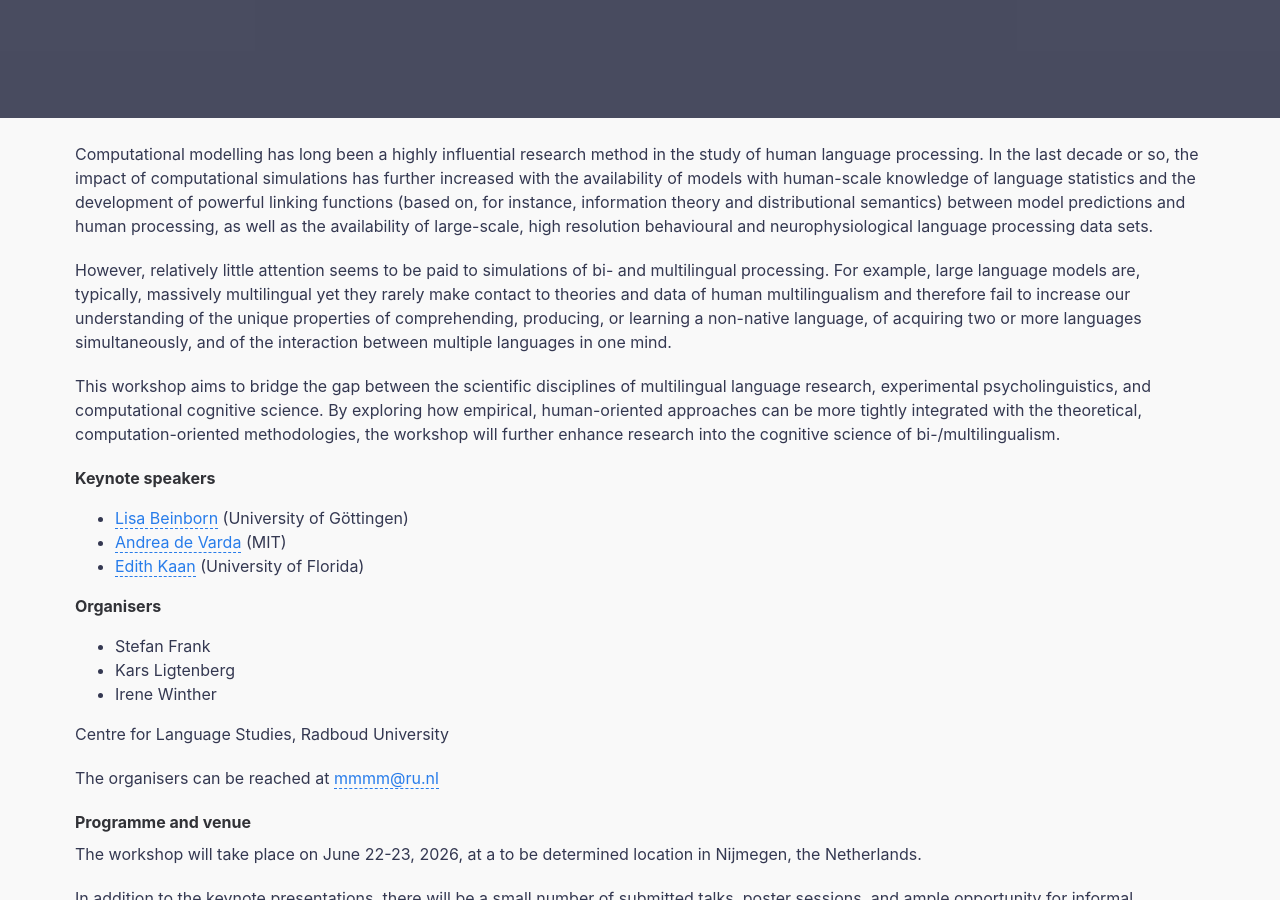
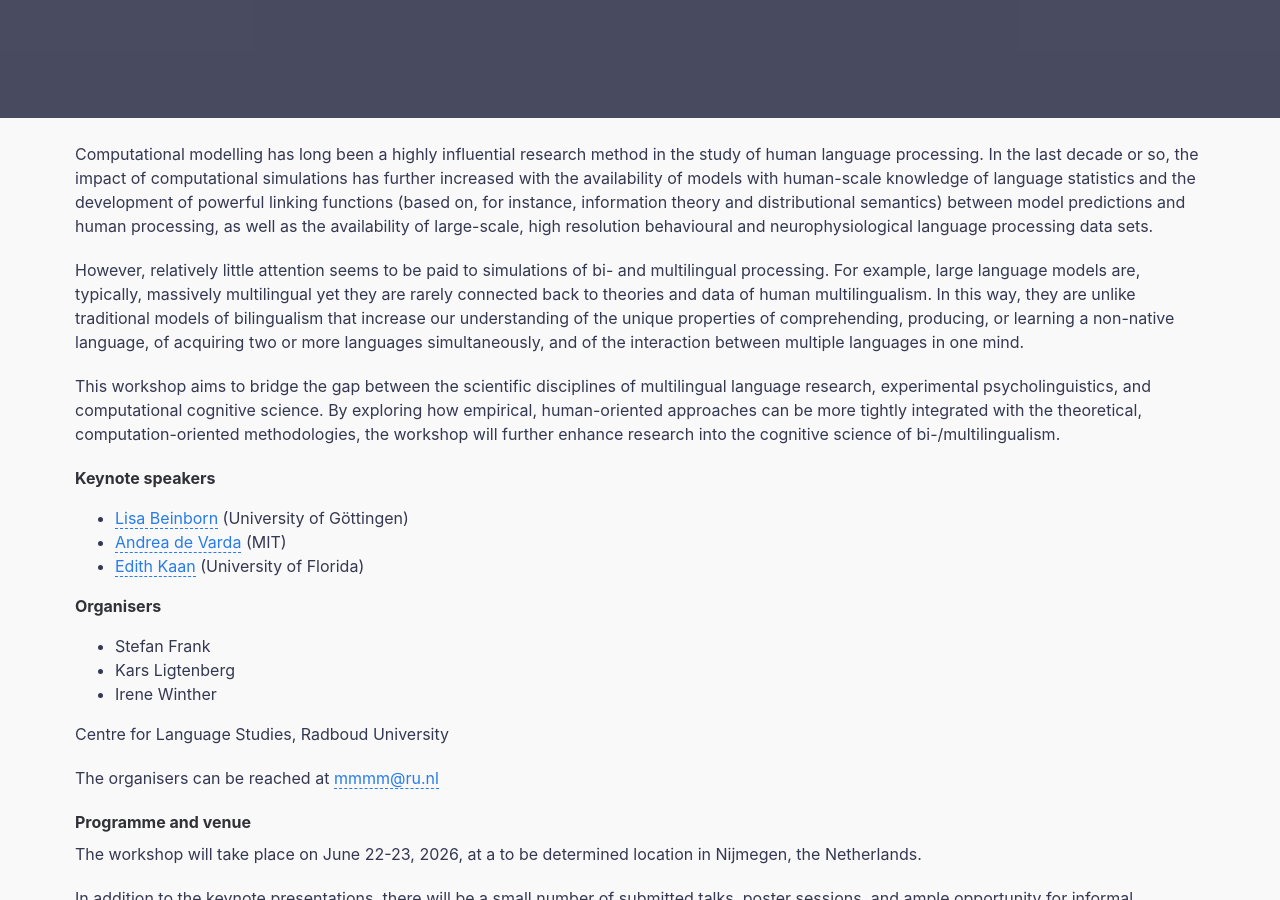
Before and after one commit to mmmm2026/mmmm2026.github.io, a Jekyll site: the page built from index.md, in a window 1280 px wide and 900 px high, scrolled down 458 px. Built offline with Jekyll 4.4.1, drawn with Linux system fonts in a browser that asks for light colours.

Commit message:
Update index.md
added final edit

```diff
--- a/index.md
+++ b/index.md
@@ -10,7 +10,7 @@ title: Multilingual Minds and Machines Meeting 2026
 <br>
 Computational modelling has long been a highly influential research method in the study of human language processing. In the last decade or so, the impact of computational simulations has further increased with the availability of models with human-scale knowledge of language statistics and the development of powerful linking functions (based on, for instance, information theory and distributional semantics) between model predictions and human processing, as well as the availability of large-scale, high resolution behavioural and neurophysiological language processing data sets.
 
-However, relatively little attention seems to be paid to simulations of bi- and multilingual processing. For example, large language models are, typically, massively multilingual yet they rarely make contact to theories and data of human multilingualism and therefore fail to increase our understanding of the unique properties of comprehending, producing, or learning a non-native language, of acquiring two or more languages simultaneously, and of the interaction between multiple languages in one mind.
+However, relatively little attention seems to be paid to simulations of bi- and multilingual processing. For example, large language models are, typically, massively multilingual yet they are rarely connected back to theories and data of human multilingualism. In this way, they are unlike traditional models of bilingualism that increase our understanding of the unique properties of comprehending, producing, or learning a non-native language, of acquiring two or more languages simultaneously, and of the interaction between multiple languages in one mind.
 
 This workshop aims to bridge the gap between the scientific disciplines of multilingual language research, experimental psycholinguistics, and computational cognitive science. By exploring how empirical, human-oriented approaches can be more tightly integrated with the theoretical, computation-oriented methodologies, the workshop will further enhance research into the cognitive science of bi-/multilingualism.
 
```
